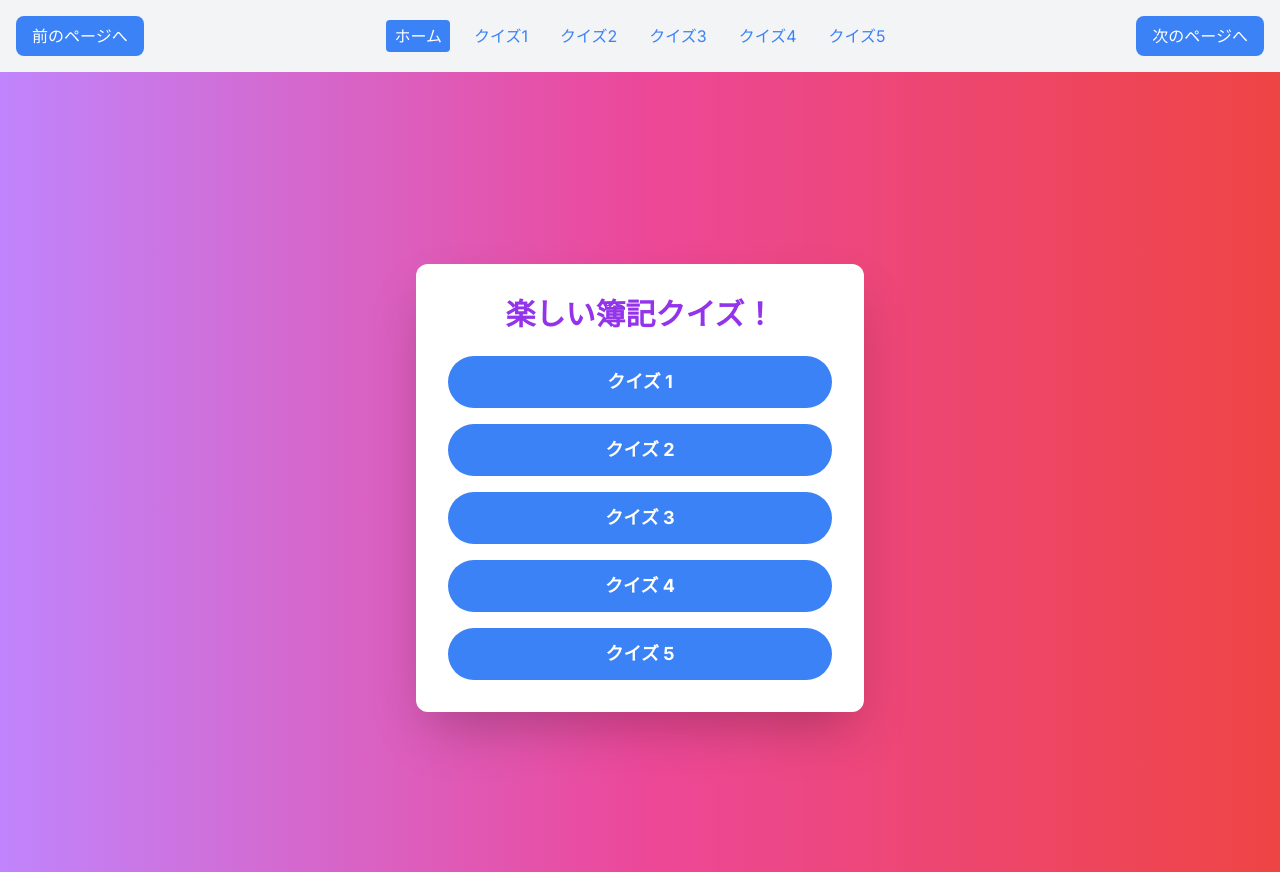
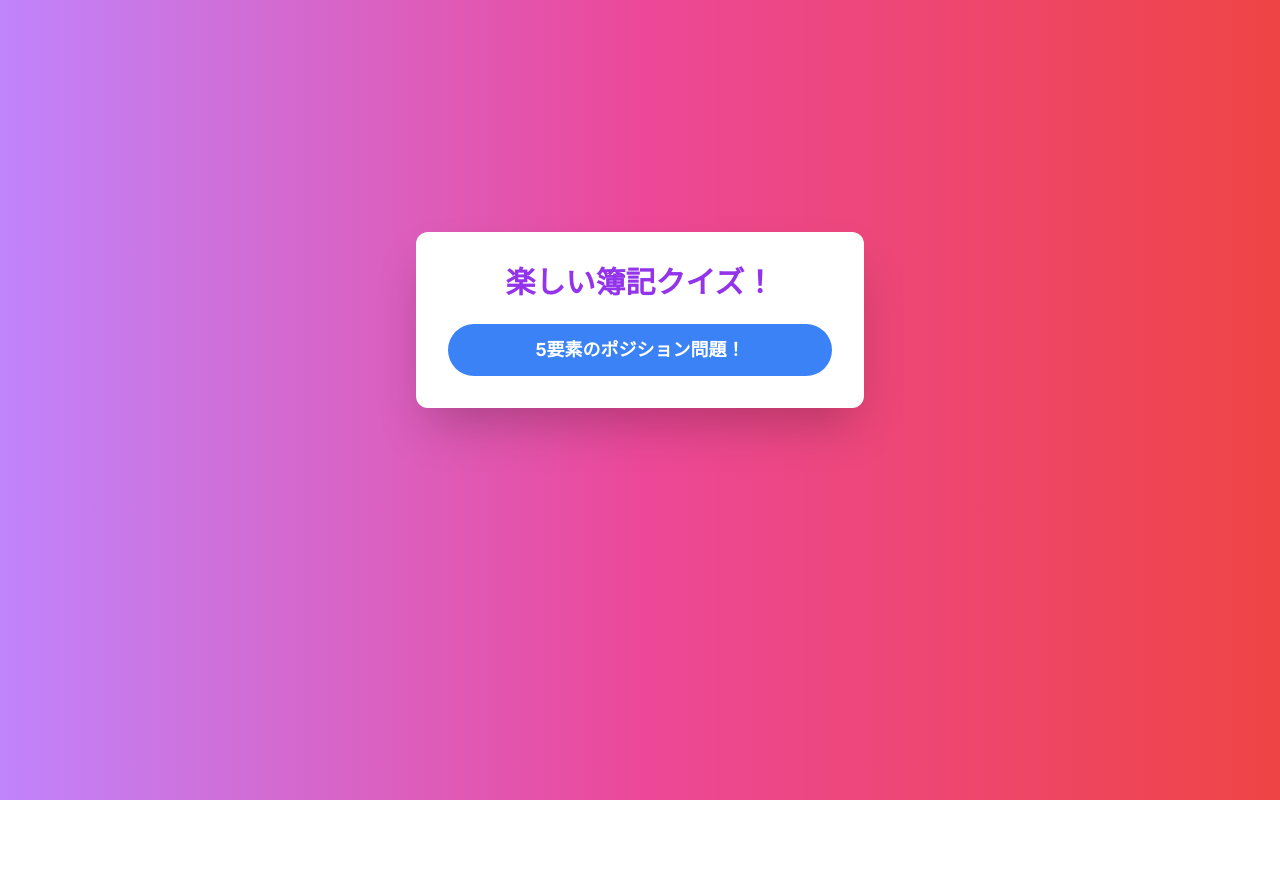
Before and after one commit to kuwa124/boki-app, a Next.js app: page / in a window 1280 px wide. After the commit the page ends 800 px from the top, so only its background shows below. Built offline with nearby package versions, Linux system fonts and the light colour scheme.

Commit message:
⚡️ １ページのみバージョン

```diff
--- a/src/app/layout.tsx
+++ b/src/app/layout.tsx
@@ -18,7 +18,7 @@ export default function RootLayout({
   return (
     <html lang='ja'>
       <body className={inter.className}>
-        <Navigation />
+        {/* <Navigation /> */}
         {children}
       </body>
     </html>
--- a/src/app/page.tsx
+++ b/src/app/page.tsx
@@ -1,21 +1,29 @@
 import React from 'react';
 import Link from 'next/link';
+
+type page_list = {
+  id: number;
+  pageTitle: string;
+};
+const PAGE_LIST: page_list[] = [
+  { id: 1, pageTitle: '5要素のポジション問題！' },
+];
 
 export default function Home() {
   return (
     <main className='min-h-screen bg-gradient-to-r from-purple-400 via-pink-500 to-red-500 flex flex-col items-center justify-center'>
-      <div className='bg-white p-8 rounded-xl shadow-2xl max-w-md w-full mt-8'>
+      <div className='bg-white p-8 rounded-xl shadow-2xl max-w-md w-full mb-40'>
         <h1 className='text-3xl font-bold text-center mb-6 text-purple-600'>
           楽しい簿記クイズ！
         </h1>
         <div className='grid grid-cols-1 gap-4'>
-          {[1, 2, 3, 4, 5].map((quizNum) => (
+          {PAGE_LIST.map((page) => (
             <Link
-              key={quizNum}
-              href={`/quiz${quizNum}`}
+              key={page.pageTitle}
+              href={`/quiz${page.id}`}
               className='py-3 px-6 bg-blue-500 text-white rounded-full text-center font-bold text-lg hover:bg-blue-600 transition-colors'
             >
-              クイズ {quizNum}
+              {page.pageTitle}
             </Link>
           ))}
         </div>
--- a/src/app/quiz1/page.tsx
+++ b/src/app/quiz1/page.tsx
@@ -81,7 +81,7 @@ export default function Quiz1() {
 
   return (
     <main className='text-gray-600 min-h-screen bg-gradient-to-r from-purple-400 via-pink-500 to-red-500 flex items-center justify-center'>
-      <div className='bg-white p-8 rounded-xl shadow-2xl max-w-md w-full'>
+      <div className='bg-white p-8 rounded-xl shadow-2xl max-w-md w-full mb-40'>
         <h1 className='text-3xl font-bold text-center mb-6 text-purple-600'>
           5要素のポジション問題！
         </h1>
@@ -92,9 +92,6 @@ export default function Quiz1() {
           isAnswered={answer !== undefined}
         />
         <PositionResultDisplay result={result} />
-        <div className='absolute top-20 right-4'>
-          <Sparkles className='text-yellow-400 animate-pulse' size={32} />
-        </div>
       </div>
     </main>
   );
```
